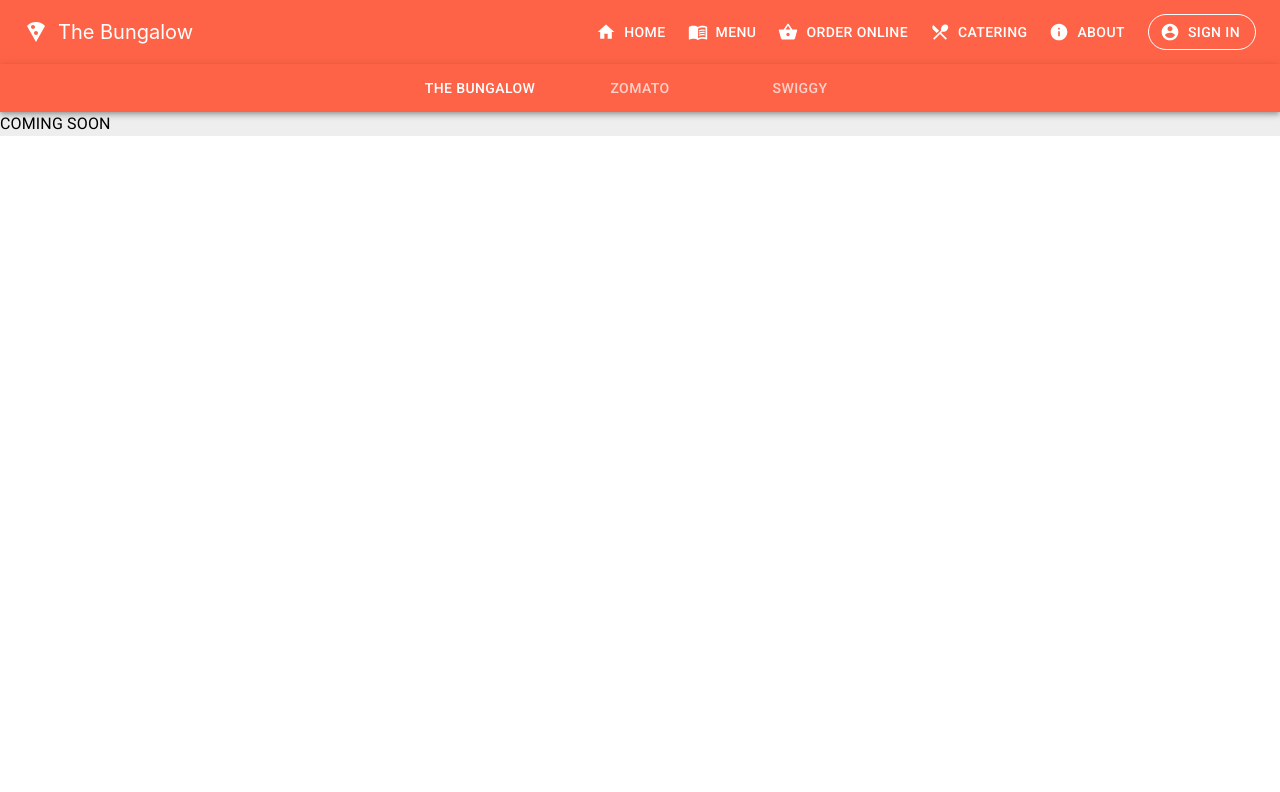
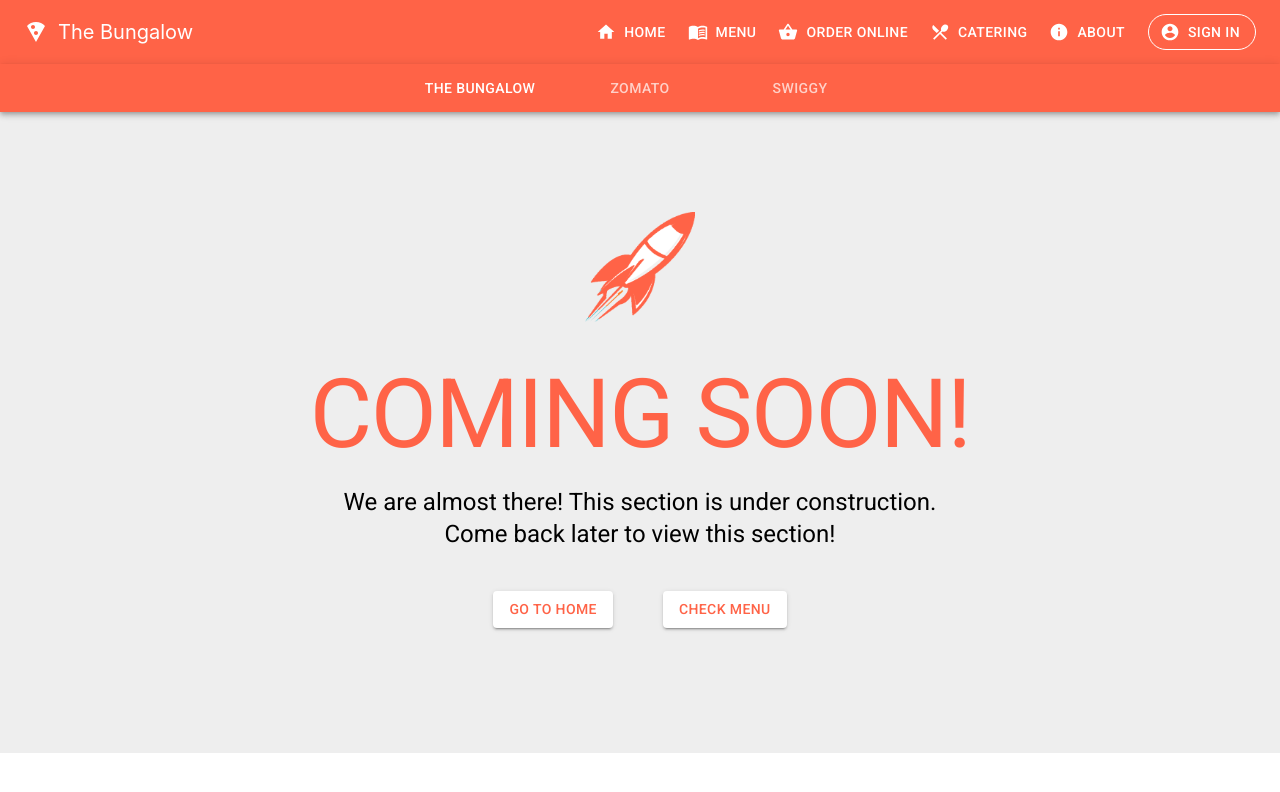
Before and after one commit to k-dot-11/BungalowTest, a React (Create React App) app: page /orderonline in a window 1280 px wide. Shown: the top 792 px of the page. Built offline with nearby package versions, Linux system fonts and the light colour scheme; no server answers.

Commit message:
COMING SOON

```diff
--- a/src/components/screens/orderonlinescreens/OrderOnlinePage.js
+++ b/src/components/screens/orderonlinescreens/OrderOnlinePage.js
@@ -1,9 +1,16 @@
-import React, { useContext } from 'react';
-import { Tabs, Tab, AppBar, makeStyles, Hidden, Typography } from '@material-ui/core';
-import { ThemeContext } from '../../../contexts/ThemeContext';
-import SwiggyPage from './SwiggyPage';
-import ZomatoPage from './ZomatoPage';
-
+import React, { useContext } from "react";
+import {
+  Tabs,
+  Tab,
+  AppBar,
+  makeStyles,
+  Hidden,
+  Typography,
+} from "@material-ui/core";
+import { ThemeContext } from "../../../contexts/ThemeContext";
+import SwiggyPage from "./SwiggyPage";
+import ZomatoPage from "./ZomatoPage";
+import TheBungalow from "./TheBungalow";
 function TabPanel(props) {
   const { children, value, index, ...other } = props;
   const { isLightTheme, dark, light } = useContext(ThemeContext);
@@ -22,13 +29,13 @@ function TabPanel(props) {
 }
 const useStyles = makeStyles((theme) => ({
   appBar: {
-		zIndex: theme.zIndex.drawer + 1
-	}
+    zIndex: theme.zIndex.drawer + 1,
+  },
 }));
 
 const OrderOnlinePage = () => {
   const classes = useStyles();
-	const [ value, setValue ] = React.useState(0);
+  const [value, setValue] = React.useState(0);
   const { isLightTheme, light, dark } = useContext(ThemeContext);
   const theme = isLightTheme ? light : dark;
   const handleChange = (event, newValue) => {
@@ -37,17 +44,22 @@ const OrderOnlinePage = () => {
   return (
     <div
       style={{
-				display: 'flex',
-				flexDirection: 'column',
-				width: '100vw',
+        display: "flex",
+        flexDirection: "column",
+        width: "100vw",
         backgroundColor: theme.bg,
-				minHeight: 'sm'
+        minHeight: "sm",
       }}
     >
       <AppBar
         className={classes.appBar}
-				position={'sticky'}
-				style={{ top: '55px', left: '0px', right: '0px', backgroundColor: 'tomato' }}
+        position={"sticky"}
+        style={{
+          top: "55px",
+          left: "0px",
+          right: "0px",
+          backgroundColor: "tomato",
+        }}
       >
         <Tabs
           value={value}
@@ -62,7 +74,7 @@ const OrderOnlinePage = () => {
         </Tabs>
       </AppBar>
       <TabPanel value={value} index={0}>
-				<Typography>COMING SOON</Typography>
+        <TheBungalow />
       </TabPanel>
       <TabPanel value={value} index={1}>
         <ZomatoPage />
--- /dev/null
+++ b/src/components/screens/orderonlinescreens/TheBungalow.js
@@ -0,0 +1,87 @@
+import React from "react";
+import { Grid, Typography, Button } from "@material-ui/core";
+import { Link } from "react-router-dom";
+
+const TheBungalow = () => {
+  return (
+    <div
+      style={{
+        margin: "100px",
+        // flex: "1",
+        // height: "100%",
+        // alignItems: "center",
+        // justifyContent: "center",
+      }}
+    >
+      <Grid container alignItems="center" justifyContent="center" spacing={2}>
+        <Grid item xs={12}>
+          <img
+            style={{
+              display: "block",
+              marginLeft: "auto",
+              marginRight: "auto",
+              marginBottom: "20px",
+            }}
+            height="110px"
+            width="110px"
+            src={require("../../../assets/rocket.png")}
+          ></img>
+        </Grid>
+        <Grid item xs={12}>
+          <Typography
+            variant="h1"
+            align="center"
+            style={{ color: "tomato", fontWeight: "400" }}
+          >
+            COMING SOON!
+          </Typography>
+        </Grid>
+        <Grid item xs={12}>
+          <Typography align="center" variant="h5">
+            We are almost there! This section is under construction. <br />
+            Come back later to view this section!
+          </Typography>
+        </Grid>
+        <Grid
+          item
+          style={{
+            textAlign: "center",
+          }}
+          xs={12}
+        >
+          <Button
+            style={{
+              margin: "25px",
+              color: "tomato",
+              backgroundColor: "#FFF",
+            }}
+            variant="contained"
+            component="span"
+          >
+            <Link style={{ color: "tomato", textDecoration: "none" }} to="/">
+              GO TO HOME
+            </Link>
+          </Button>
+
+          <Button
+            style={{
+              margin: "25px",
+              backgroundColor: "#FFF",
+              color: "tomato",
+            }}
+            variant="contained"
+            component="span"
+          >
+            <Link
+              style={{ color: "tomato", textDecoration: "none" }}
+              to="/menu"
+            >
+              CHECK MENU
+            </Link>
+          </Button>
+        </Grid>
+      </Grid>
+    </div>
+  );
+};
+export default TheBungalow;
```
Also changed, not shown: src/assets/clipart-rocket-orange-rocket-3-transparent.png (added), src/assets/rocket.png (added). Lines whose indentation alone changed are shown as unchanged.
